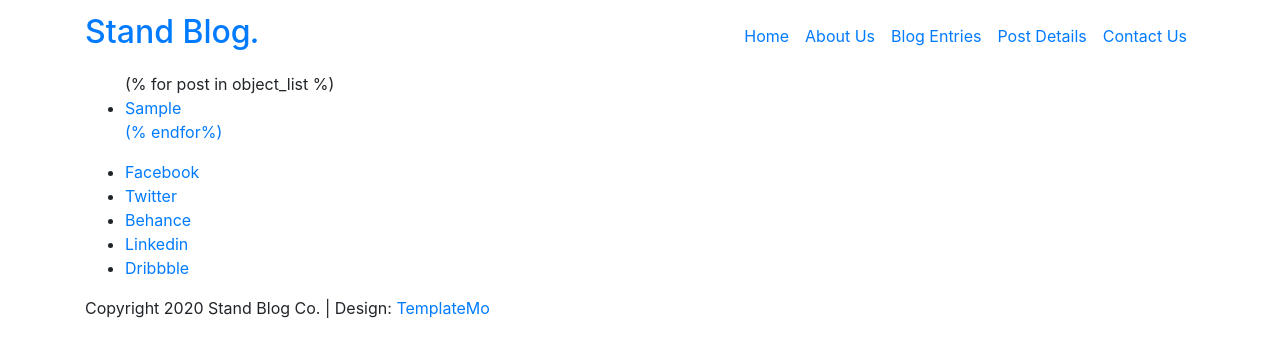
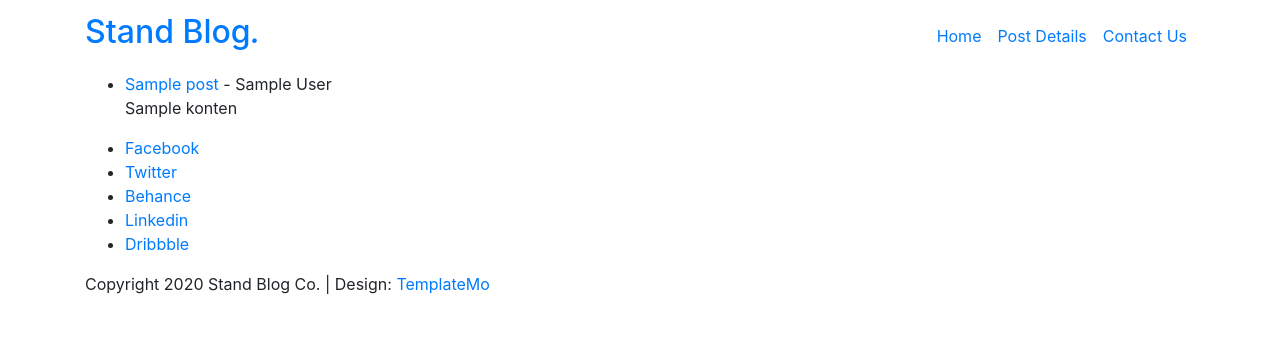
Before and after one commit to Succesmasdep/Website-1, a Django app: template blog/templates/blog/index.html in a window 1280 px wide. Shown: the top 357 px of the page. Run offline with Django 3.2, Linux system fonts and the light colour scheme; data comes from the database, SQL or seed files in the repository; tables that the repository leaves empty hold one stand-in row (values such as "Sample post"); the template is opened without the code that fills it: values that come from a table or form of the project are taken from there, most other values are stand-ins (such as "Sample title", 1, 10 or a date in 2020); some libraries are stand-ins or nearby versions.

Commit message:
update again

```diff
--- a/blog/templates/blog/index.html
+++ b/blog/templates/blog/index.html
@@ -9,24 +9,27 @@
 		<meta name="author" content="{{author}}">
 		<link href="https://fonts.googleapis.com/css?family=Roboto:100,100i,300,300i,400,400i,500,500i,700,700i,900,900i&display=swap" rel="stylesheet">
 
-		<title>{% block judul %}{% endblock judul %}</title>
+		<title>{% block judul %}{{ Post.judul }}{% endblock judul %}</title>
 
 		<!-- Bootstrap core CSS -->
-		<link href="blog/css/bootstrap.min.css" rel="stylesheet">
+		<link href="{% static 'blog/css/bootstrap.min.css' %}" rel="stylesheet">
 
 	</head>
 	<body>
-		{% include "blog/navbar.html" %}
+		{% include 'blog/navbar.html' %}
 
 		<div class="container">
 			{% block content %}
 				<ul>
-				(% for post in object_list %)
-					<li>
-					<a href="(% url 'artikel-detail%)" post.title }} - {{ post.author }} <br/>
-					{{ post.konten }}
-					</li>
-				(% endfor%)
+
+					{% for post in object_list %}
+						<li>
+						<a href="(% url 'detail-artikel' post.pk %)">{{ post.title }}</a> - {{ post.author }} <br/>
+						{{ post.konten }}
+						</li>
+					{% endfor %}
+
+
 				</ul>
 			{% endblock content %}
 		</div>
@@ -34,8 +37,8 @@
 		{% include "blog/footer.html" %}
 
 		<!-- JavaScript -->
-		<script src="blog/js/jquery-3.5.1.slim.min.js"></script>
-		<script src="blog/js/bootstrap.js"></script>
+		<script src="{% static 'blog/js/jquery-3.5.1.slim.min.js' %}"></script>
+		<script src="{% static 'blog/js/bootstrap.js' %}"></script>
 
 	</body>
 </html>
--- a/blog/templates/blog/navbar.html
+++ b/blog/templates/blog/navbar.html
@@ -23,12 +23,6 @@
               <span class="sr-only">(current)</span>
             </a>
           </li>
-          <li class="nav-item">
-            <a class="nav-link" href="about.html">About Us</a>
-          </li>
-          <li class="nav-item">
-            <a class="nav-link" href="blog.html">Blog Entries</a>
-          </li>
           <li class="nav-item active">
             <a class="nav-link" href="post-details.html">Post Details</a>
           </li>
--- a/blog/views.py
+++ b/blog/views.py
@@ -10,4 +10,4 @@ class HomeView(ListView):
 
 class ArtikelDetail(DetailView):
     model = Post
-    template_name = 'blog/index.html'
+    template_name = 'blog/artikel_detail.html'
```
Also changed, not shown: blog/templates/blog/artikel_detail.html (added, +11 -0 lines), blog/migrations/0002_auto_20210320_0823.py (added), db.sqlite3.
